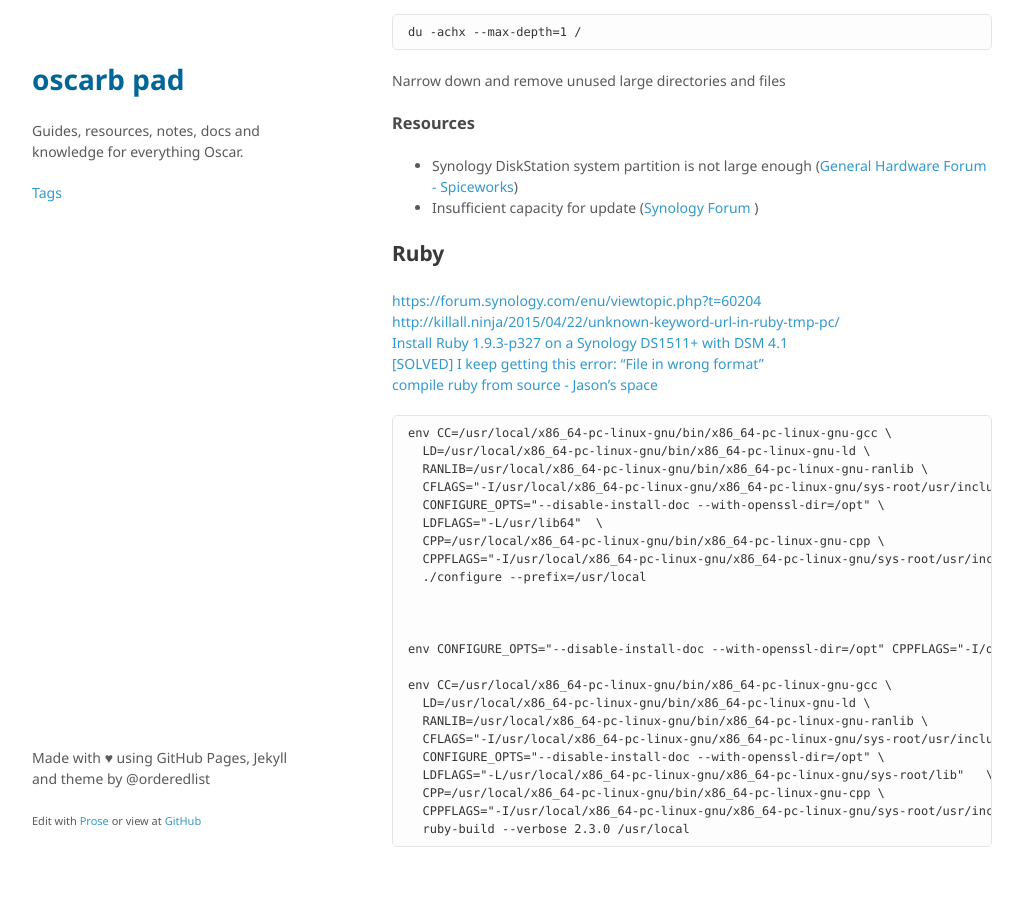
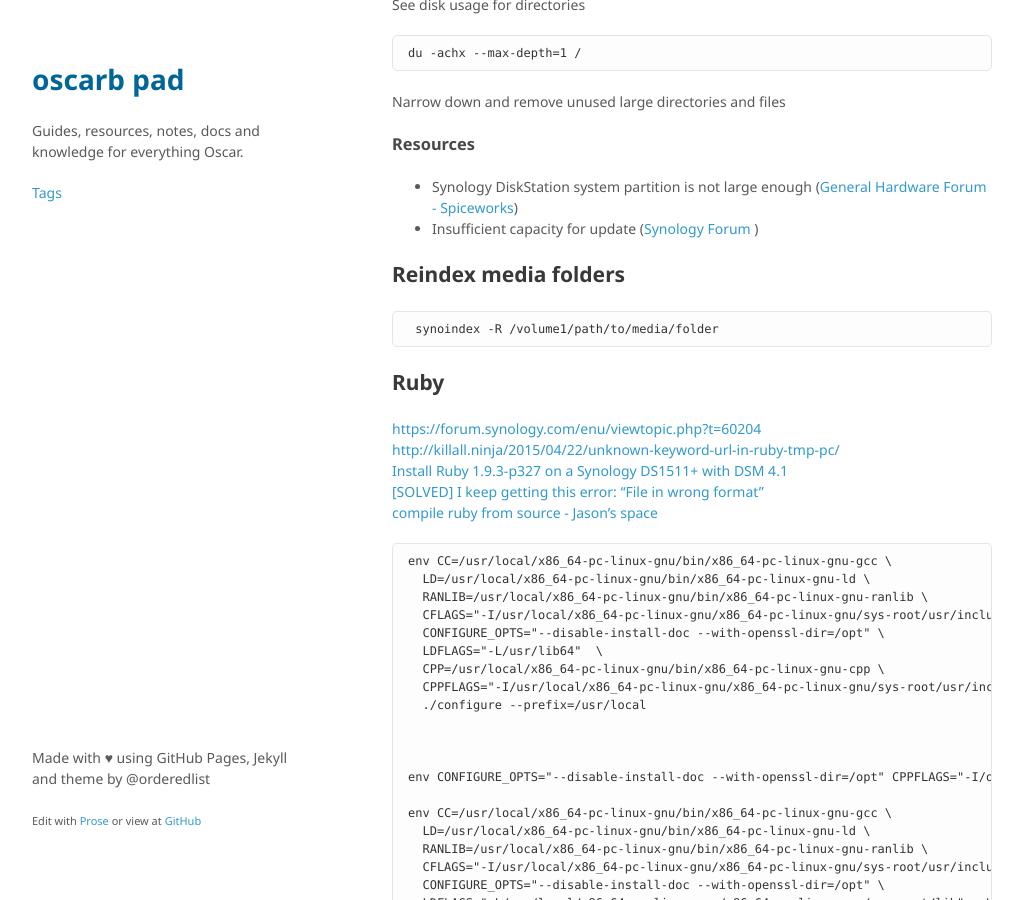
Before and after one commit to oscarb/pad, a Jekyll site: the page built from _docs/ds713.md, in a window 1280 px wide and 900 px high, scrolled down 3912 px. Shown: the whole window, without its empty margins (128-1151 px from the left). Built offline with Jekyll 4.4.1, drawn with Linux system fonts in a browser that asks for light colours; some web fonts are replaced; some of the changed text lies outside the part shown.

Commit message:
Update ds713.md

````diff
--- a/_docs/ds713.md
+++ b/_docs/ds713.md
@@ -170,6 +170,14 @@ Narrow down and remove unused large directories and files
 * Synology DiskStation system partition is not large enough  ([General Hardware Forum - Spiceworks](https://community.spiceworks.com/topic/1540088-synology-diskstation-system-partition-is-not-large-enough))
 * Insufficient capacity for update ([Synology Forum ](https://forum.synology.com/enu/viewtopic.php?f=7&t=28360))
 
+
+## Reindex media folders
+
+```
+ synoindex -R /volume1/path/to/media/folder
+```
+
+
 ## Ruby
 
 https://forum.synology.com/enu/viewtopic.php?t=60204
````
